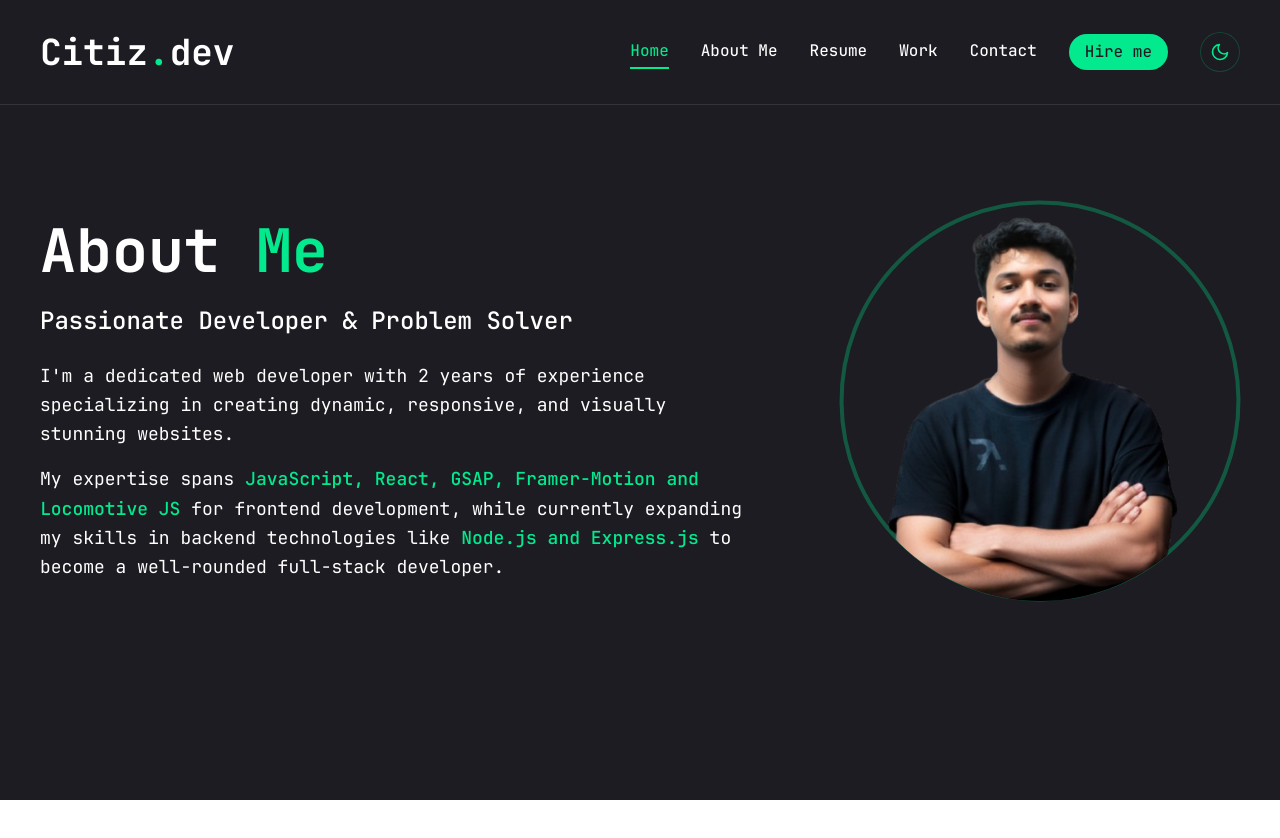
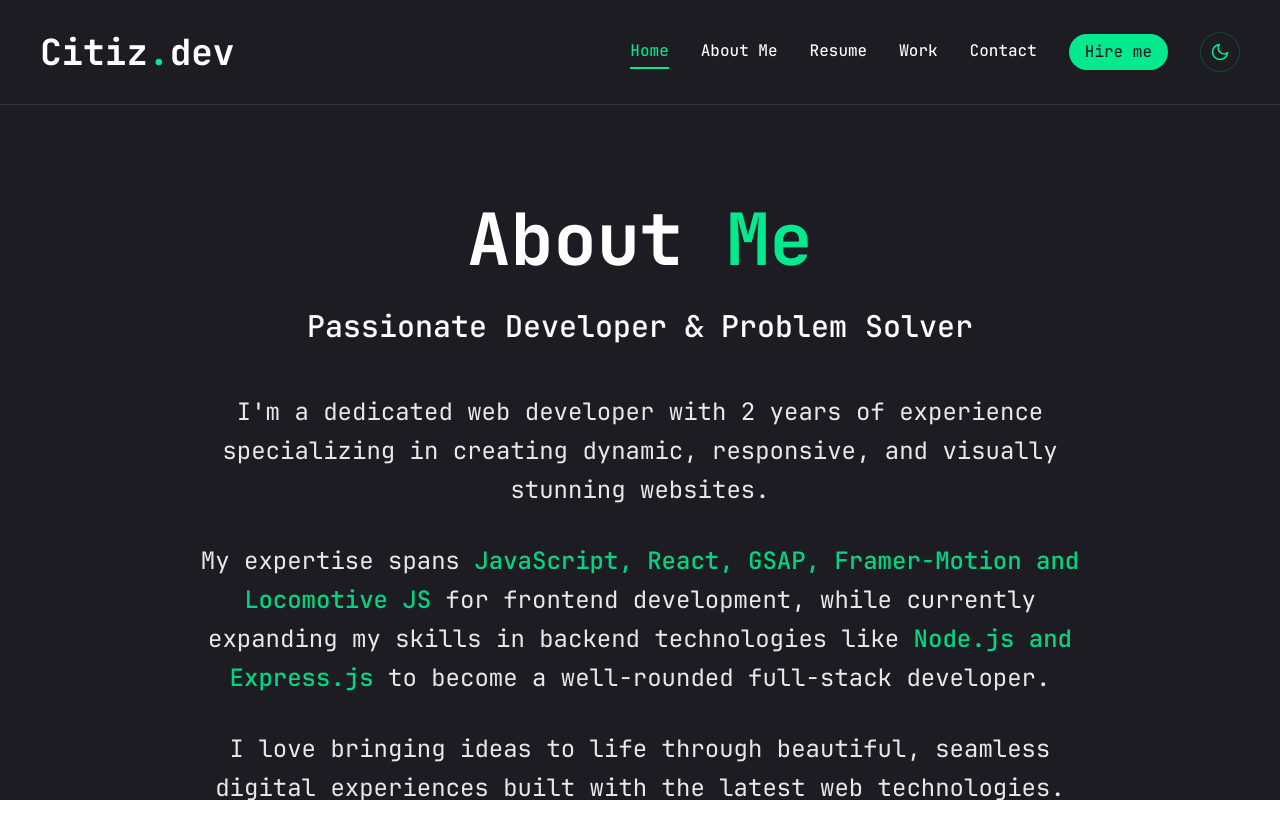
Before and after one commit to Citizshrestha/PortfolioSite, a Next.js app: page /about in a window 1280 px wide. Shown: the top 838 px of the page. Built offline with nearby package versions, Linux system fonts and the light colour scheme.

Commit message:
removed redundant pic from about section

```diff
--- a/app/about/page.jsx
+++ b/app/about/page.jsx
@@ -1,81 +1,43 @@
 "use client";
 
 import { motion } from "framer-motion";
-import Image from "next/image";
 
 const About = () => {
   return (
-    <section className="h-full py-12 xl:py-24">
-      <div className="container h-full mx-auto">
-        <div className="flex flex-col items-center justify-between gap-12 px-10 xl:flex-row xl:gap-20">
-          {/* Text Content */}
+    <section className="min-h-screen flex items-center justify-center py-12 xl:py-24">
+      <div className="container mx-auto px-6 xl:px-10">
         <motion.div
-            initial={{ opacity: 0, x: -50 }}
-            animate={{ opacity: 1, x: 0 }}
+          initial={{ opacity: 0, y: 30 }}
+          animate={{ opacity: 1, y: 0 }}
           transition={{ duration: 0.6, ease: "easeOut" }}
-            className="flex-1 order-2 xl:order-none"
+          className="max-w-4xl mx-auto text-center"
         >
-            <h1 className="mb-6 text-4xl font-bold xl:text-6xl">
+          <h1 className="mb-8 text-5xl font-bold xl:text-7xl">
             <span style={{ color: 'var(--foreground)' }}>About </span>
             <span style={{ color: 'var(--accent)' }}>Me</span>
           </h1>
 
-            <h2 className="mb-6 text-xl font-semibold xl:text-2xl" style={{ color: 'var(--foreground)' }}>
+          <h2 className="mb-12 text-2xl font-semibold xl:text-3xl" style={{ color: 'var(--foreground)' }}>
             Passionate Developer & Problem Solver
           </h2>
 
-            <p className="leading-relaxed text-base xl:text-lg max-w-[800px] mb-4" style={{ color: 'var(--foreground)', opacity: 1 }}>
+          <div className="space-y-8">
+            <p className="leading-relaxed text-lg xl:text-2xl" style={{ color: 'var(--foreground)', opacity: 0.9 }}>
               I'm a dedicated web developer with 2 years of experience specializing in creating
               dynamic, responsive, and visually stunning websites.
             </p>
 
-            <p className="leading-relaxed text-base xl:text-lg max-w-[800px]" style={{ color: 'var(--foreground)', opacity: 1}}>
+            <p className="leading-relaxed text-lg xl:text-2xl" style={{ color: 'var(--foreground)', opacity: 0.9 }}>
               My expertise spans <span style={{ color: 'var(--accent)', fontWeight: '600' }}>JavaScript, React, GSAP, Framer-Motion and Locomotive JS</span> for
               frontend development, while currently expanding my skills in backend technologies like <span style={{ color: 'var(--accent)', fontWeight: '600' }}>Node.js
               and Express.js</span> to become a well-rounded full-stack developer.
             </p>
-          </motion.div>
 
-          {/* Photo */}
-          <motion.div
-            initial={{ opacity: 0, scale: 0.8 }}
-            animate={{ opacity: 1, scale: 1 }}
-            transition={{ duration: 0.6, delay: 0.2, ease: "easeOut" }}
-            className="relative flex-shrink-0 order-1 xl:order-none"
-          >
-            <div className="relative w-[280px] h-[280px] xl:w-[400px] xl:h-[400px]">
-              {/* Decorative circle background */}
-              <motion.div
-                className="absolute inset-0 rounded-full"
-                style={{
-                  border: '4px solid var(--accent)',
-                  opacity: 0.3
-                }}
-                animate={{
-                  scale: [1, 1.05, 1],
-                  rotate: [0, 5, -5, 0],
-                }}
-                transition={{
-                  duration: 6,
-                  repeat: Infinity,
-                  repeatType: "reverse",
-                }}
-              />
-
-              {/* Image */}
-              <div className="relative w-full h-full overflow-hidden rounded-full">
-                <Image
-                  src="/assets/citiz.png"
-                  alt="Citiz Shrestha"
-                  fill
-                  className="object-cover"
-                  priority
-                  quality={100}
-                />
-              </div>
+            <p className="leading-relaxed text-lg xl:text-2xl" style={{ color: 'var(--foreground)', opacity: 0.9 }}>
+              I love bringing ideas to life through beautiful, seamless digital experiences built with the latest web technologies.
+            </p>
           </div>
         </motion.div>
-        </div>
       </div>
     </section>
   );
--- a/app/page.jsx
+++ b/app/page.jsx
@@ -440,68 +440,33 @@ const Home = () => {
       {/* About Section */}
       <section id="about" className="h-full py-12 xl:py-24">
         <div className="container h-full mx-auto">
-          <div className="flex flex-col items-center justify-between gap-12 px-10 xl:flex-row xl:gap-20">
+          <div className="flex items-center justify-center px-10">
             <motion.div
-              initial={{ opacity: 0, x: -50 }}
-              animate={{ opacity: 1, x: 0 }}
+              initial={{ opacity: 0, y: 30 }}
+              animate={{ opacity: 1, y: 0 }}
               transition={{ duration: 0.6, ease: "easeOut" }}
-              className="flex-1 order-2 xl:order-none"
+              className="max-w-4xl text-center"
             >
-              <h1 className="mb-6 text-4xl font-bold xl:text-6xl">
+              <h1 className="mb-8 text-4xl font-bold xl:text-6xl">
                 <span style={{ color: 'var(--foreground)' }}>About </span>
                 <span style={{ color: 'var(--accent)' }}>Me</span>
               </h1>
 
-              <h2 className="mb-6 text-xl font-semibold xl:text-2xl" style={{ color: 'var(--foreground)' }}>
+              <h2 className="mb-10 text-xl font-semibold xl:text-2xl" style={{ color: 'var(--foreground)' }}>
                 Passionate Developer & Problem Solver
               </h2>
 
-              <p className="leading-relaxed text-base xl:text-lg max-w-[800px] mb-4" style={{ color: 'var(--foreground)', opacity: 1 }}>
+              <div className="space-y-6">
+                <p className="leading-relaxed text-base xl:text-lg" style={{ color: 'var(--foreground)', opacity: 0.9 }}>
                   I'm a dedicated web developer with 2 years of experience specializing in creating
                   dynamic, responsive, and visually stunning websites.
                 </p>
 
-              <p className="leading-relaxed text-base xl:text-lg max-w-[800px]" style={{ color: 'var(--foreground)', opacity: 1}}>
+                <p className="leading-relaxed text-base xl:text-lg" style={{ color: 'var(--foreground)', opacity: 0.9 }}>
                   My expertise spans <span style={{ color: 'var(--accent)', fontWeight: '600' }}>JavaScript, React, GSAP, Framer-Motion and Locomotive JS</span> for
                   frontend development, while currently expanding my skills in backend technologies like <span style={{ color: 'var(--accent)', fontWeight: '600' }}>Node.js
                   and Express.js</span> to become a well-rounded full-stack developer.
                 </p>
-            </motion.div>
-
-            <motion.div
-              initial={{ opacity: 0, scale: 0.8 }}
-              animate={{ opacity: 1, scale: 1 }}
-              transition={{ duration: 0.6, delay: 0.2, ease: "easeOut" }}
-              className="relative flex-shrink-0 order-1 xl:order-none"
-            >
-              <div className="relative w-[280px] h-[280px] xl:w-[400px] xl:h-[400px]">
-                <motion.div
-                  className="absolute inset-0 rounded-full"
-                  style={{
-                    border: '4px solid var(--accent)',
-                    opacity: 0.3
-                  }}
-                  animate={{
-                    scale: [1, 1.05, 1],
-                    rotate: [0, 5, -5, 0],
-                  }}
-                  transition={{
-                    duration: 6,
-                    repeat: Infinity,
-                    repeatType: "reverse",
-                  }}
-                />
-
-                <div className="relative w-full h-full overflow-hidden rounded-full">
-                  <Image
-                    src="/assets/citiz.png"
-                    alt="Citiz Shrestha"
-                    fill
-                    className="object-cover"
-                    priority
-                    quality={100}
-                  />
-                </div>
               </div>
             </motion.div>
           </div>
```
Lines whose indentation alone changed are shown as unchanged.
